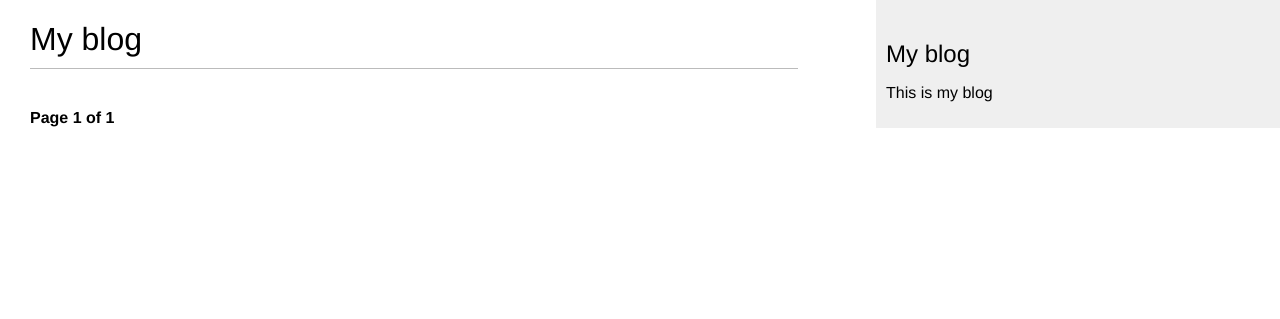
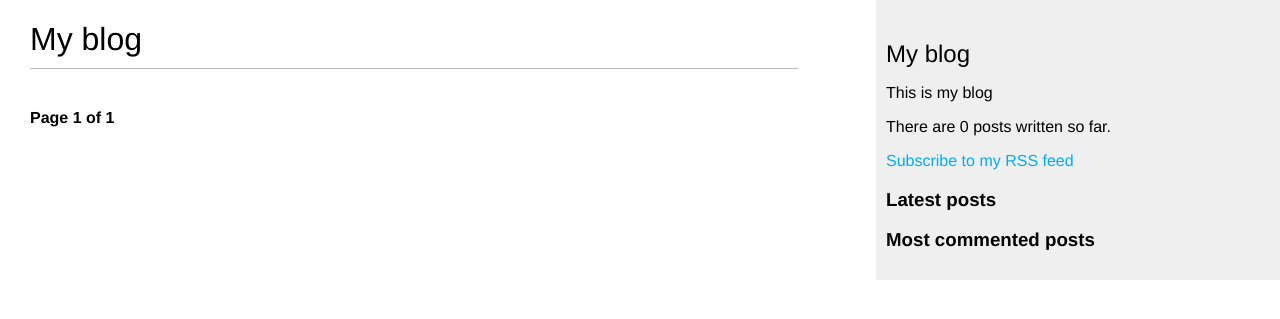
Before and after one commit to rainbow44/DjangoByEx, a Django app: page /blog/ in a window 1280 px wide. Shown: the top 319 px of the page. Run offline with Django 4.2, Linux system fonts and the light colour scheme; data that the repository does not hold is empty.

Commit message:
Basic Blog App

```diff
--- a/blog/models.py
+++ b/blog/models.py
@@ -4,6 +4,7 @@
 # Create your models here.
 from django.urls import reverse
 from django.utils import timezone
+from taggit.managers import TaggableManager
 
 
 class PublishedManager(models.Manager):  # creating a custom model manager to retrieve all published posts
@@ -26,6 +27,7 @@
     created = models.DateTimeField(auto_now_add=True)
     updated = models.DateTimeField(auto_now=True)
     status = models.CharField(max_length=10, choices=STATUS_CHOICES, default='draft')
+    tags = TaggableManager()
 
     def get_absolute_url(self):
         return reverse('blog:post_detail',
--- a/blog/templates/blog/base.html
+++ b/blog/templates/blog/base.html
@@ -1,3 +1,4 @@
+{% load blog_tags %}
 {% load static %}
 <!DOCTYPE html>
 <html lang="en">
@@ -14,6 +15,19 @@
     <div id="sidebar">
         <h2>My blog</h2>
         <p>This is my blog</p>
+        <p>There are {% total_posts %} posts written so far.</p>
+        <p><a href="{% url 'blog:post_feed' %}">Subscribe to my RSS feed</a></p>
+        <h3>Latest posts</h3>
+        {%show_latest_posts 3 %}
+        <h3>Most commented posts</h3>
+        {% get_most_commented_posts as most_commented_posts %}
+        <ul>
+            {% for post in most_commented_posts %}
+            <li>
+                <a href ="{{ post.get_absolute_url }}"> {{ post.title }}</a>
+            </li>
+            {% endfor %}
+        </ul>
     </div>
 </body>
 </html>
--- /dev/null
+++ b/blog/templates/blog/post/latest_posts.html
@@ -0,0 +1,7 @@
+<ul>
+  {% for post in latest_posts %}
+  <li>
+    <a href="{{ post.get_absolute_url }}"> {{ post.title }}</a>
+  </li>
+  {% endfor %}
+</ul>
--- a/blog/templates/blog/post/list.html
+++ b/blog/templates/blog/post/list.html
@@ -1,19 +1,30 @@
 {% extends "blog/base.html" %}
-
+{% load blog_tags %}
 {% block title %} My blog {% endblock %}
 
 {% block content %}
 <h1>My blog</h1>
+{% if tag %}
+<h2>Posts tagged with "{{ tag.name }}"</h2>
+{% endif %}
 {% for post in posts %}
     <h2>
         <a href="{{ post.get_absolute_url }}">
             {{ post.title }}
         </a>
     </h2>
+    <p class="tags">Tags:
+        {% for tag in post.tags.all %}
+        <a href="{% url "blog:post_list_by_tag" tag.slug %}">
+        {{ tag.name }}
+        </a>
+        {% if not forloop.last %}, {% endif %}
+        {% endfor %}
+    </p>
     <p class="date">
         Published {{ post.publish }} by {{ post.author }}
     </p>
-    {{ post.body |truncatewords:30|linebreaks }}
+    {{ post.body|markdown|truncatewords_html:30 }}
 {% endfor %}
-    {% include 'pagination.html' with page=page_obj %}
+    {% include 'pagination.html' with page=posts %}
 {% endblock %}
--- /dev/null
+++ b/blog/templatetags/blog_tags.py
@@ -0,0 +1,30 @@
+import markdown
+from django import template
+from django.db.models import Count
+from django.utils.safestring import mark_safe
+
+from ..models import Post
+
+register = template.Library()
+
+
+@register.simple_tag  # simple_tag - processes the data and returns a string
+def total_posts():
+    return Post.published.count()
+
+
+@register.inclusion_tag('blog/post/latest_posts.html')  # inclusion_tag-processes the data. returns a rendered template
+def show_latest_posts(count=5):
+    latest_posts = Post.published.order_by('-publish')[:count]
+    return {'latest_posts': latest_posts}
+
+
+@register.simple_tag  # simple tag with a stored variable
+def get_most_commented_posts(count=5):
+    return Post.published.annotate(
+        total_comments=Count('comments')).order_by('-total_comments')[:count]
+
+
+@register.filter(name='markdown')  # template filter
+def markdown_format(text):
+    return mark_safe(markdown.markdown(text))
--- a/blog/urls.py
+++ b/blog/urls.py
@@ -1,15 +1,18 @@
 from django.urls import path
 
 from . import views
+from .feeds import LatestPostsFeed
 
 app_name = 'blog'
 urlpatterns = [
     # views
-    # path('', views.post_list, name='post_list'),
-    path('', views.PostListView.as_view(), name='post_list'),
+    path('', views.post_list, name='post_list'),
+    # path('', views.PostListView.as_view(), name='post_list'),
     path('<int:year>/<int:month>/<int:day>/<slug:post>/',
          views.post_detail,
          name='post_detail'),
     path('<int:post_id>/share/', views.post_share, name='post_share'),
+    path('tag/<slug:tag_slug>/', views.post_list, name='post_list_by_tag'),
+    path('feed/', LatestPostsFeed(), name='post_feed')
 
 ]
--- a/blog/views.py
+++ b/blog/views.py
@@ -1,17 +1,22 @@
 from django.core.mail import send_mail
 from django.core.paginator import Paginator, PageNotAnInteger, EmptyPage
+from django.db.models import Count
 from django.shortcuts import render, get_object_or_404
 
 # Create your views here.
-from django.views.generic import ListView
+# from django.views.generic import ListView
+from taggit.models import Tag
 
 from .forms import EmailPostForm, CommentForm
 from .models import Post, Comment
 
 
-'''
-def post_list(request):
+def post_list(request, tag_slug=None):
     object_list = Post.published.all()
+    tag = None
+    if tag_slug:
+        tag = get_object_or_404(Tag, slug=tag_slug)
+        object_list = object_list.filter(tags__in=[tag])
     paginator = Paginator(object_list, 3)
     page = request.GET.get('page')
     try:
@@ -23,19 +28,12 @@
     content = {
         'page': page,
         'posts': posts,
+        'tag': tag,
 
     }
     return render(request,
                   'blog/post/list.html',
                   content)
-'''
-
-
-class PostListView(ListView):
-    queryset = Post.published.all()
-    context_object_name = 'posts'
-    paginate_by = 3
-    template_name = 'blog/post/list.html'
 
 
 def post_detail(request, year, month, day, post):
@@ -54,11 +52,16 @@
             new_comment.save()
     else:
         comment_form = CommentForm()
+    post_tags_ids = post.tags.values_list('id', flat=True)
+    similar_posts = Post.published.filter(tags__in=post_tags_ids).exclude(id=post.id)
+    similar_posts = similar_posts.annotate(same_tags=Count('tags')).order_by('-same_tags', '-publish')[:4]
     content = {
         'post': post,
         'comments': comments,
         'new_comment': new_comment,
         'comment_form': comment_form,
+        'similar_posts': similar_posts,
+
 
     }
     return render(request,
--- a/mysite/urls.py
+++ b/mysite/urls.py
@@ -14,10 +14,18 @@
     2. Add a URL to urlpatterns:  path('post/', include('post.urls'))
 """
 from django.contrib import admin
+from django.contrib.sitemaps.views import sitemap
 from django.urls import path, include
+
+from blog.sitemaps import PostSitemap
+
+sitemaps = {
+    'posts': PostSitemap,
+
+}
 
 urlpatterns = [
     path('admin/', admin.site.urls),
     path('blog/', include('blog.urls', namespace='blog')),
-
+    path('sitemap.xml', sitemap, {'sitemaps': sitemaps}, name='django.contrib.sitemaps.views.sitemap'),
 ]
```
Also changed, not shown: blog/feeds.py (added, +20 -0 lines), blog/sitemaps.py (added, +14 -0 lines), blog/templates/blog/post/detail.html (+11 -2 lines), mysite/settings.py (+6 -1 lines), blog/templatetags/__init__.py (added).
